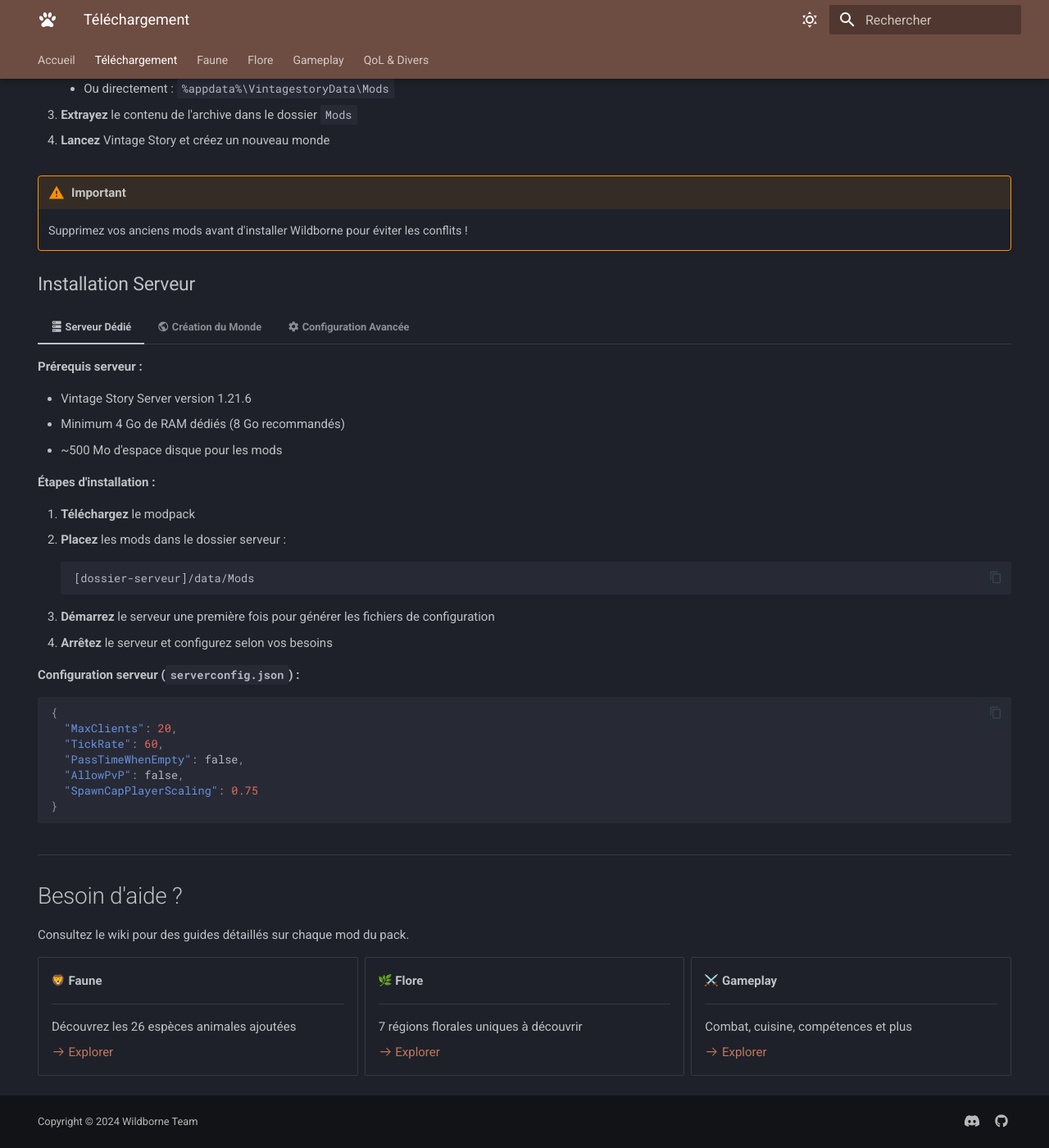
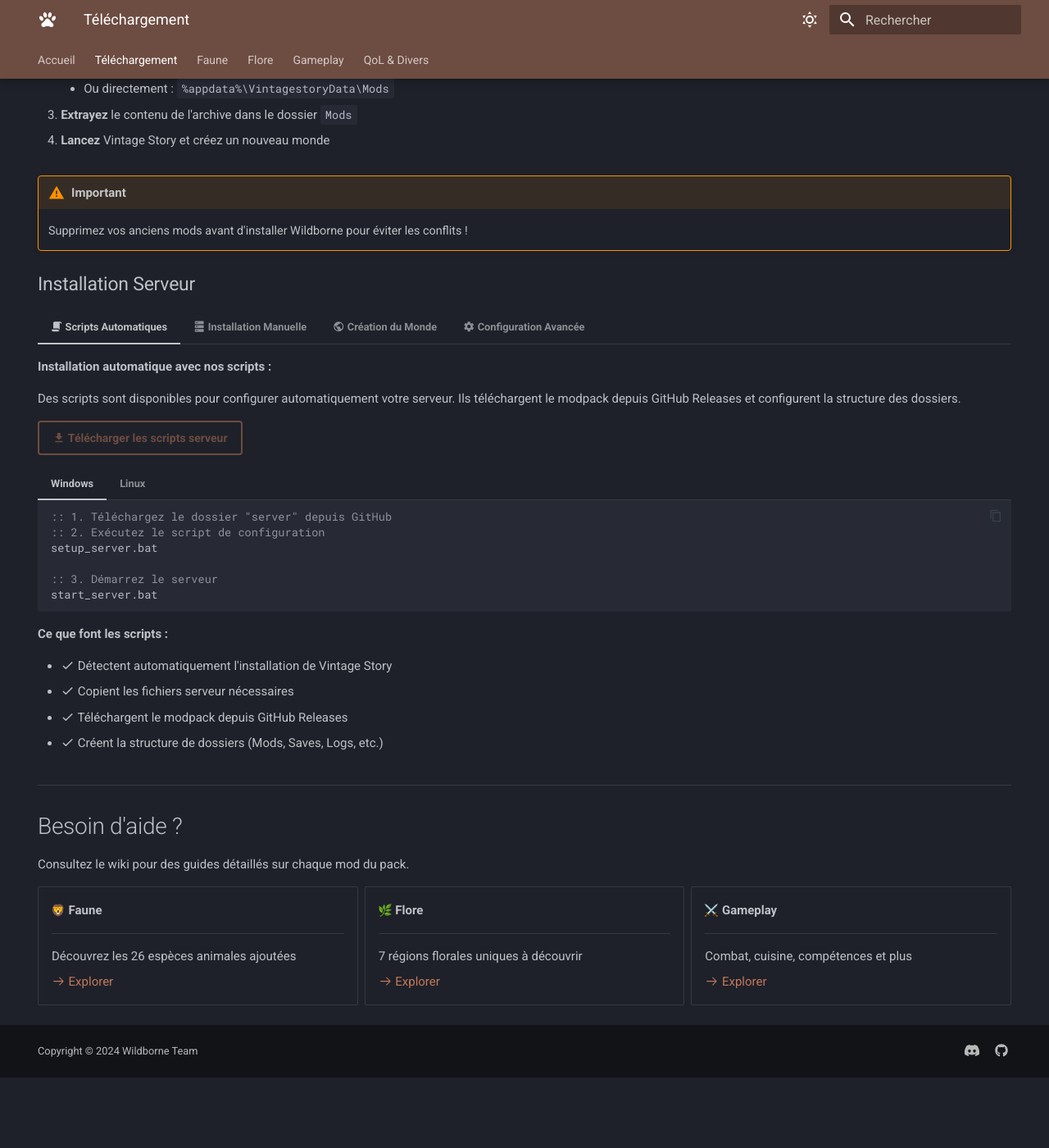
Before and after one commit to Pixnop/Wildborne-VintageStory, an MkDocs documentation site: the page built from docs/download.md, in a window 1280 px wide and 1400 px high, scrolled down 1189 px. Shown: the whole window at 82% size. Built offline with MkDocs 1.6.1 and Material for MkDocs 9.7.7, drawn with Linux system fonts in a browser that asks for light colours; emoji names are drawn with the system emoji font; after the commit the page ends 2503 px from its top, so only the background shows below that.

Commit message:
add server scripts documentation to download page

````diff
--- a/docs/download.md
+++ b/docs/download.md
@@ -192,7 +192,47 @@
 
 ### Installation Serveur
 
-=== ":material-server: Serveur Dédié"
+=== ":material-script: Scripts Automatiques"
+
+    **Installation automatique avec nos scripts :**
+
+    Des scripts sont disponibles pour configurer automatiquement votre serveur. Ils téléchargent le modpack depuis GitHub Releases et configurent la structure des dossiers.
+
+    [:material-download: Télécharger les scripts serveur](https://github.com/Pixnop/Wildborne-VintageStory/tree/main/server){ .md-button }
+
+    === "Windows"
+
+        ```batch
+        :: 1. Téléchargez le dossier "server" depuis GitHub
+        :: 2. Exécutez le script de configuration
+        setup_server.bat
+
+        :: 3. Démarrez le serveur
+        start_server.bat
+        ```
+
+    === "Linux"
+
+        ```bash
+        # 1. Téléchargez le dossier "server" depuis GitHub
+        # 2. Rendez les scripts exécutables
+        chmod +x *.sh
+
+        # 3. Exécutez le script de configuration
+        ./setup_server.sh
+
+        # 4. Démarrez le serveur
+        ./start_server.sh
+        ```
+
+    **Ce que font les scripts :**
+
+    - :material-check: Détectent automatiquement l'installation de Vintage Story
+    - :material-check: Copient les fichiers serveur nécessaires
+    - :material-check: Téléchargent le modpack depuis GitHub Releases
+    - :material-check: Créent la structure de dossiers (Mods, Saves, Logs, etc.)
+
+=== ":material-server: Installation Manuelle"
 
     **Prérequis serveur :**
 
````
